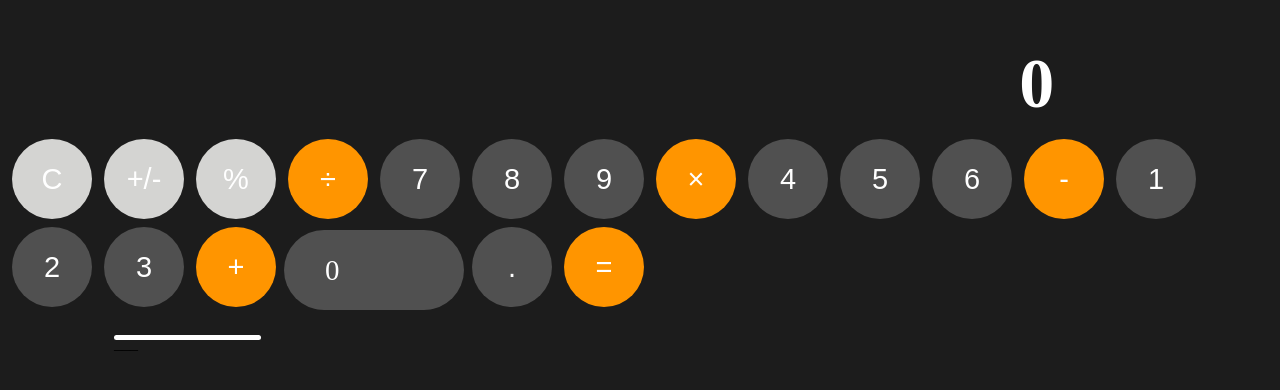
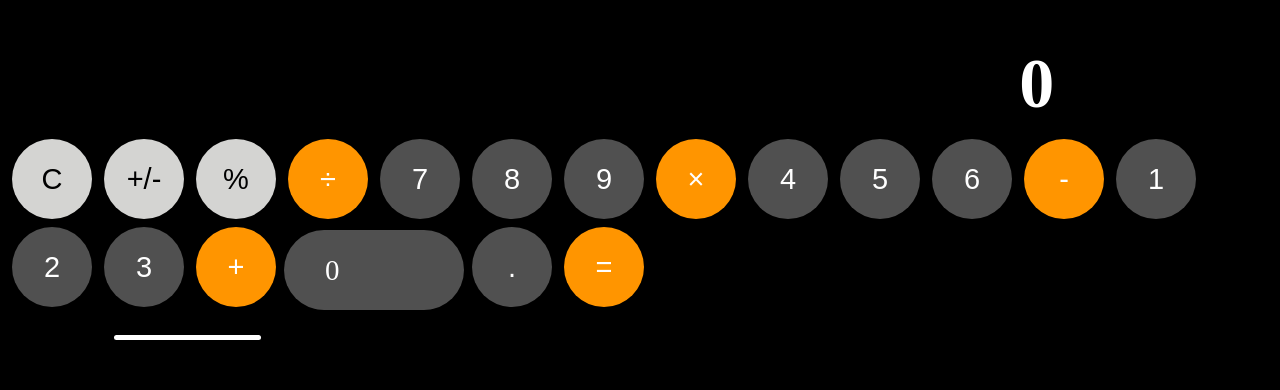
Before and after one commit to MadhurGoyal232/Calculator-Iphone-14-pro, a plain HTML site: page index.html in a window 1280 px wide. Shown: the part 200-590 px from the top of the page. Drawn offline with Linux system fonts and the light colour scheme.

Commit message:
Adjusting colors

```diff
--- a/style.css
+++ b/style.css
@@ -1,5 +1,5 @@
 body {
-  background-color: rgb(28, 28, 28);
+  background-color: black;
 }
 h1 {
   color: white;
@@ -26,6 +26,7 @@ button {
 }
 .typea {
   background-color: rgb(212, 212, 210);
+  color:black;
 }
 .typeb {
   background-color: rgb(255, 149, 0);
```
